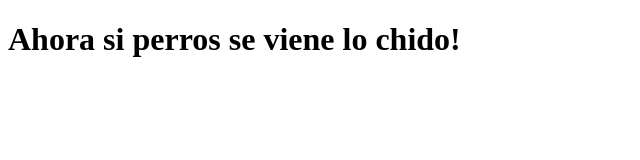
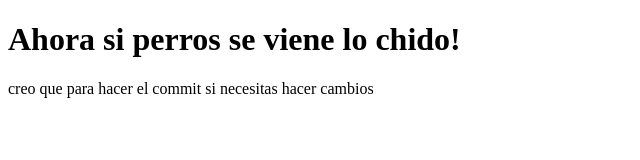
Before and after one commit to jesus08villarreal/proyectodemo, a plain HTML site: page index.html in a window 1280 px wide. Shown: the whole page, without its empty margins (0-640 px from the left). Drawn offline with Linux system fonts and the light colour scheme.

Commit message:
otra vez ahora si

```diff
--- a/index.html
+++ b/index.html
@@ -8,5 +8,6 @@
 </head>
 <body>
     <h1>Ahora si perros se viene lo chido!</h1>
+    <p>creo que para hacer el commit si necesitas hacer cambios</p>
 </body>
 </html>
```
